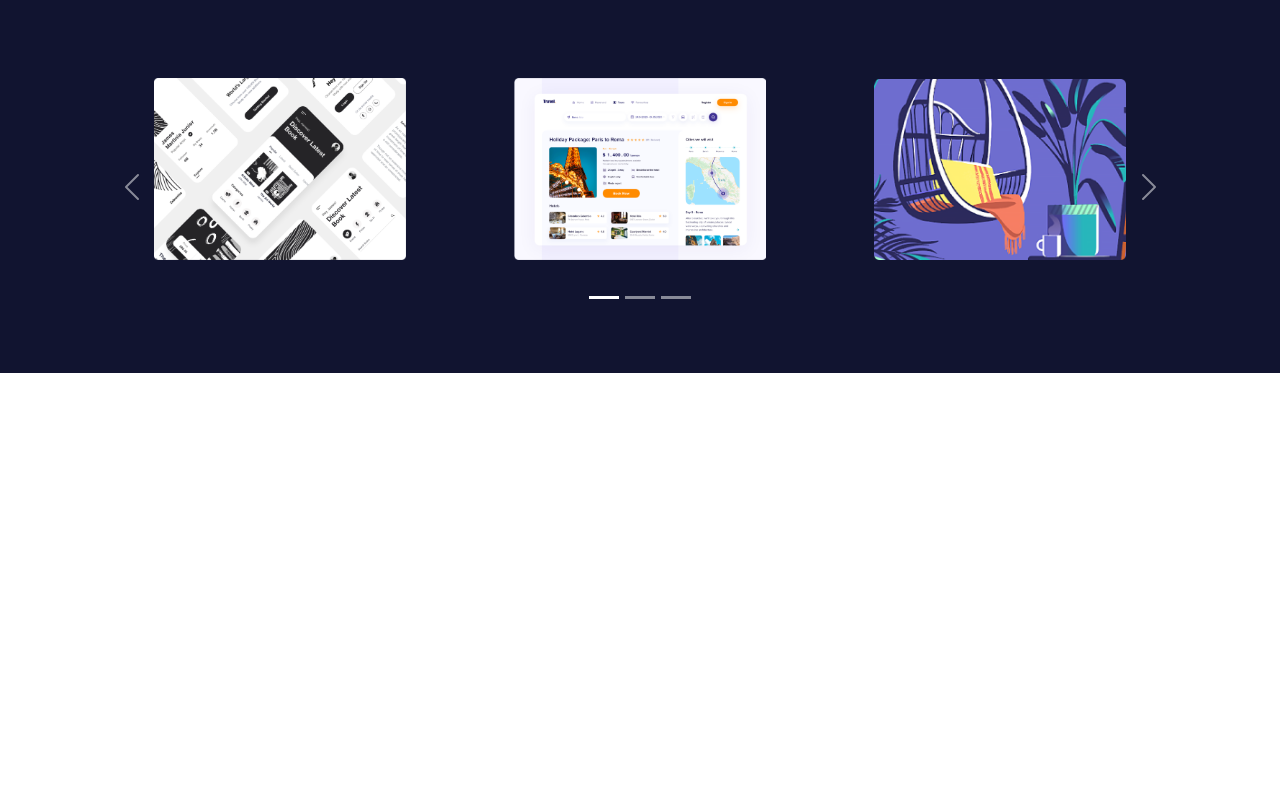
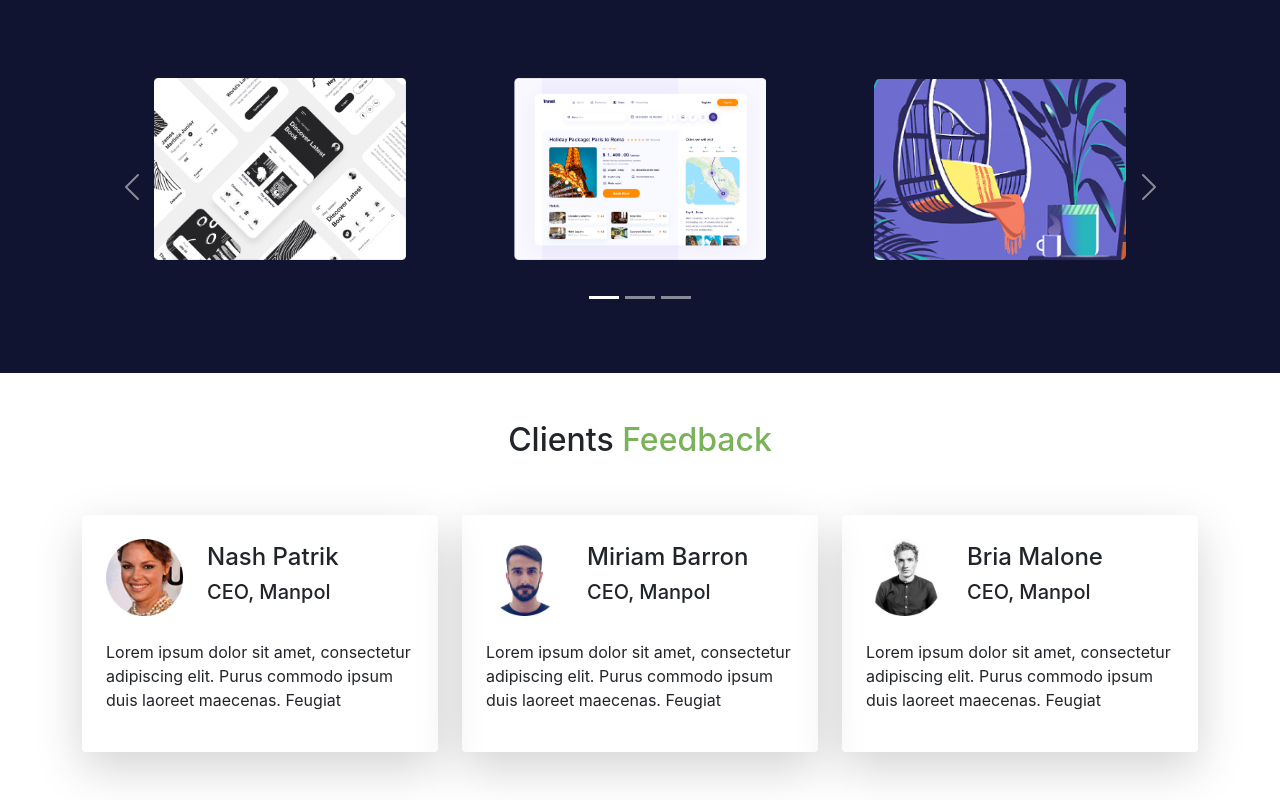
Before and after one commit to connectsagor/Creative-Agency, a React (Create React App) app in the folder client/: page / in a window 1280 px wide. Shown: the part 1507-2307 px from the top of the page. Before the commit the page ends 1880 px from the top, so only its background shows below. Built offline with nearby package versions, Linux system fonts and the light colour scheme.

Commit message:
added clients review

```diff
--- /dev/null
+++ b/client/src/components/Feedback/Feedback.js
@@ -0,0 +1,63 @@
+import React from "react";
+
+const feedbacks = [
+  {
+    id: 1,
+    name: "Nash Patrik",
+    work: "CEO, Manpol",
+    img: "customer-1.png",
+    des: "Lorem ipsum dolor sit amet, consectetur adipiscing elit. Purus commodo ipsum duis laoreet maecenas. Feugiat ",
+  },
+  {
+    id: 2,
+    name: "Miriam Barron",
+    work: "CEO, Manpol",
+    img: "customer-2.png",
+    des: "Lorem ipsum dolor sit amet, consectetur adipiscing elit. Purus commodo ipsum duis laoreet maecenas. Feugiat ",
+  },
+  {
+    id: 3,
+    name: "Bria Malone",
+    work: "CEO, Manpol",
+    img: "customer-3.png",
+    des: "Lorem ipsum dolor sit amet, consectetur adipiscing elit. Purus commodo ipsum duis laoreet maecenas. Feugiat ",
+  },
+];
+const Feedback = () => {
+  return (
+    <div className="container my-5">
+      <div className="row text-center">
+        <h2>
+          Clients <span className="sub-color">Feedback</span>
+        </h2>
+      </div>
+
+      <div className="row mt-5">
+        {feedbacks.map((fed) => {
+          return (
+            <div className="col-md-4" key={fed.id}>
+              <div className="users-items shadow-lg p-4 rounded-1">
+                <div className="user-profile d-flex justify-content-start align-items-center mb-4">
+                  <img
+                    className="w-25 me-4"
+                    src={require(`./../../images/${fed.img}`)}
+                    alt="customer"
+                  />
+                  <div>
+                    <h4>{fed.name}</h4>
+                    <h5>{fed.work}</h5>
+                  </div>
+                </div>
+                <div className="user-review d-flex justify-content-start">
+                  <p className="">{fed.des}</p>
+                </div>
+              </div>
+            </div>
+          );
+        })}
+      </div>
+    </div>
+  );
+};
+
+export default Feedback;
--- a/client/src/components/Home/Home.js
+++ b/client/src/components/Home/Home.js
@@ -3,6 +3,7 @@ import Header from "../Header/Header";
 import Brand from "../Brand/Brand";
 import Services from "../Services/Services";
 import Carousel from "../Carousel/Carousel";
+import Feedback from "../Feedback/Feedback";
 
 const Home = () => {
   return (
@@ -11,6 +12,7 @@ const Home = () => {
       <Brand />
       <Services />
       <Carousel />
+      <Feedback />
     </>
   );
 };
```
